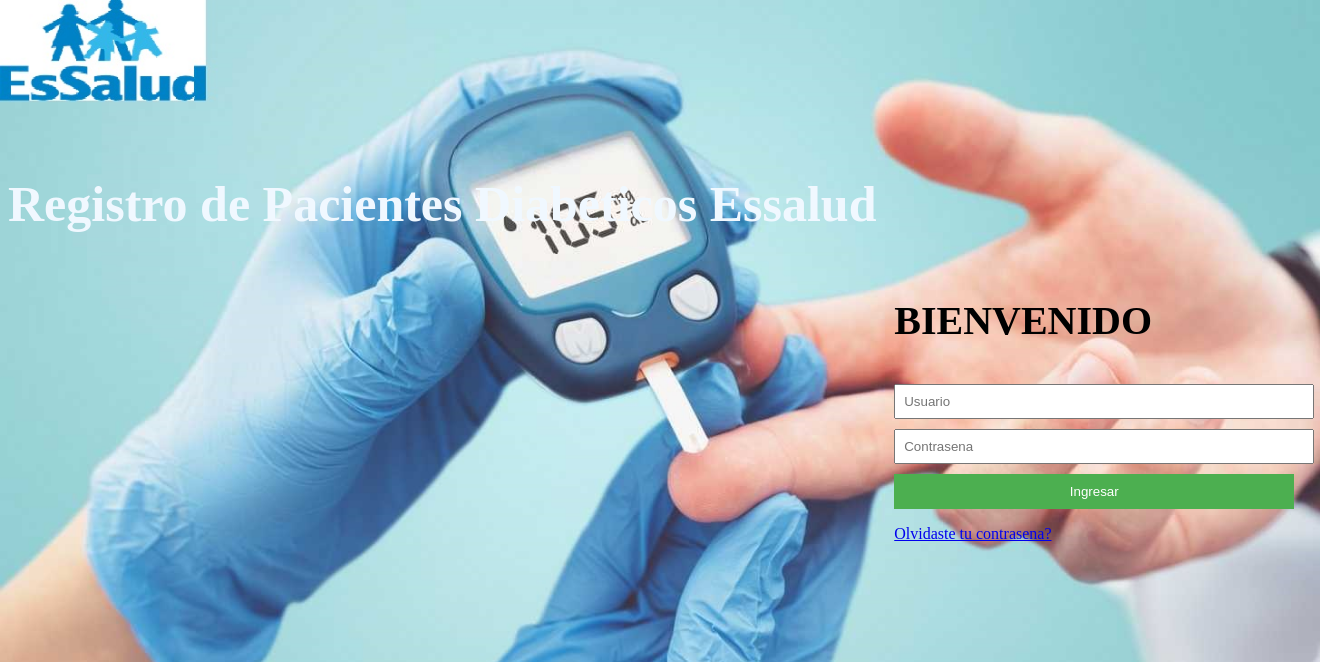
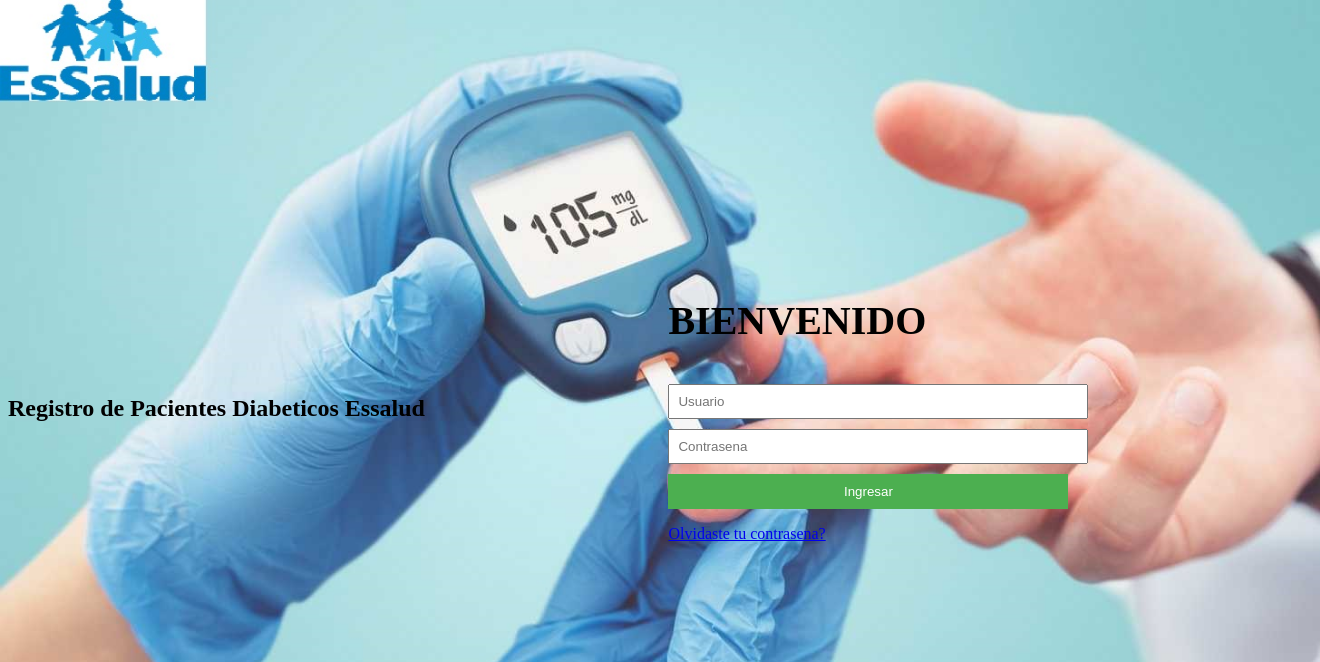
Before and after one commit to diabeteshco/Essalud, a PHP site: page / in a window 1320 px wide. Shown: the top 662 px of the page. Run offline with PHP 8.4, Linux system fonts and the light colour scheme.

Commit message:
Update styles.css

```diff
--- a/styles.css
+++ b/styles.css
@@ -21,7 +21,7 @@
   margin: 0 auto;
 }
 
-h2 {
+h4 {
   color: aliceblue;
   font-size: 50px;
   margin-bottom: 450px;
```
